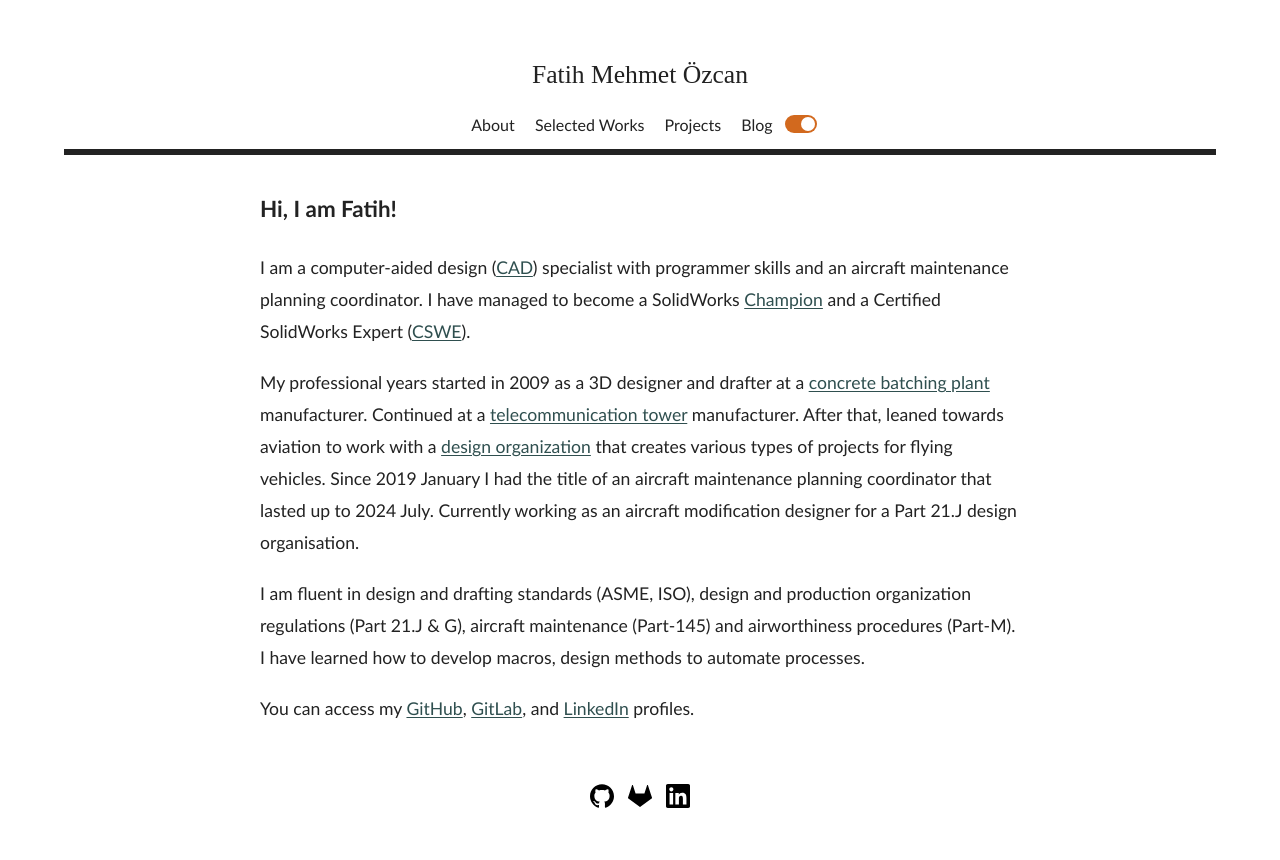
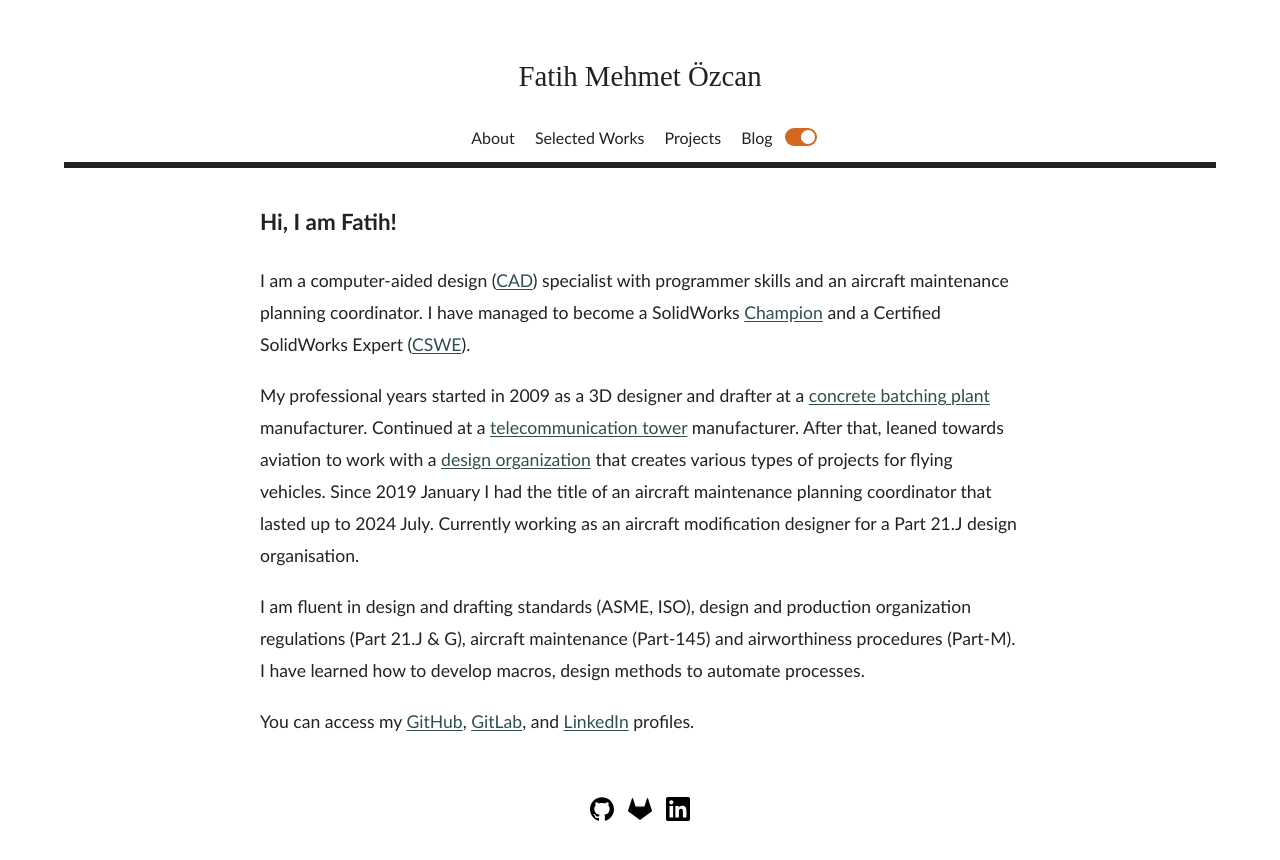
Before and after one commit to fatihmeh/fatihmeh.github.io, a Jekyll site: the page built from index.html, in a window 1280 px wide. Shown: the top 860 px of the page. Built offline with Jekyll 4.4.1, drawn with Linux system fonts in a browser that asks for light colours.

Commit message:
Update header-text padding & size

```diff
--- a/css/main.css
+++ b/css/main.css
@@ -66,8 +66,8 @@ p a {
   padding-top:40px;
 }
 #header-text {
-  margin-bottom:5px;
-  font-size: 1.6rem;
+  margin-bottom:15px;
+  font-size: 1.8rem;
   color: var(--color-primary);
   font-weight: lighter;
   font-family:Lydian;
```
